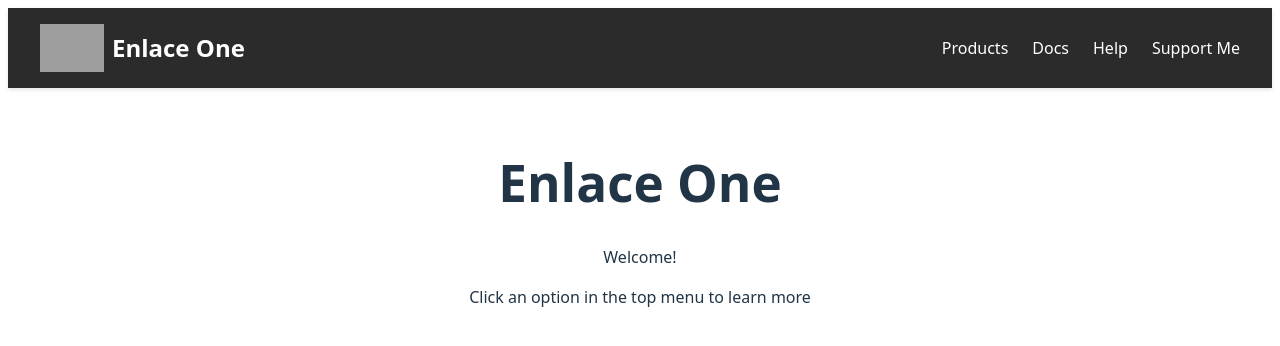
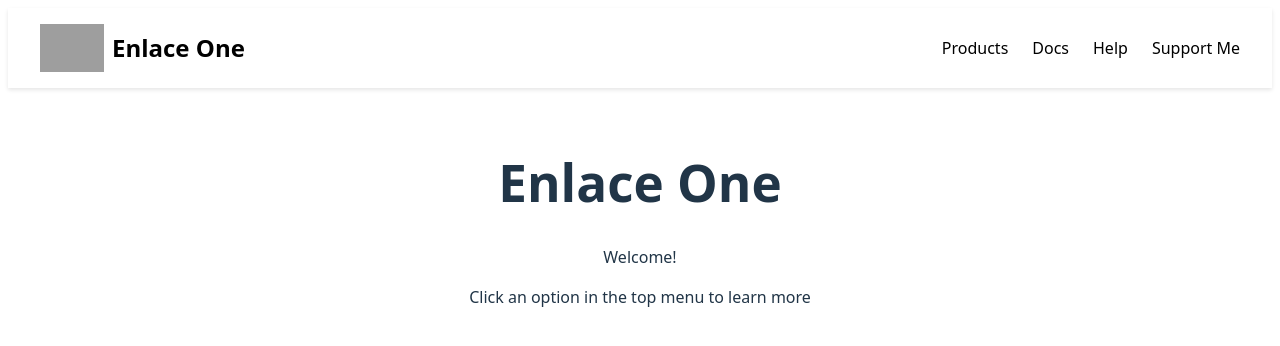
Before and after one commit to enlace-one/enlace-one.github.io, a React (Vite) app: page / in a window 1280 px wide. Shown: the top 346 px of the page. Built offline with nearby package versions, Linux system fonts and the light colour scheme; grey boxes are pictures that could not be loaded.

Commit message:
Change of top menu bar color

```diff
--- a/src/App.module.css
+++ b/src/App.module.css
@@ -13,7 +13,7 @@
   display: flex;
   justify-content: space-between;
   align-items: center;
-  background-color: #2b2b2b;
+  background-color: #ffffff;
   padding: 1rem 2rem;
   box-shadow: 0 2px 4px rgba(0, 0, 0, 0.1);
   position: sticky;
@@ -29,7 +29,7 @@
 
 .navbarBrand h2 {
   margin: 0;
-  color: #fff;
+  color: #000000;
   font-size: 1.5rem;
 }
 
@@ -46,7 +46,7 @@
 }
 
 .navbarLinks a {
-  color: #fff;
+  color: #000000;
   text-decoration: none;
   font-size: 1rem;
   transition: color 0.3s ease;
```
